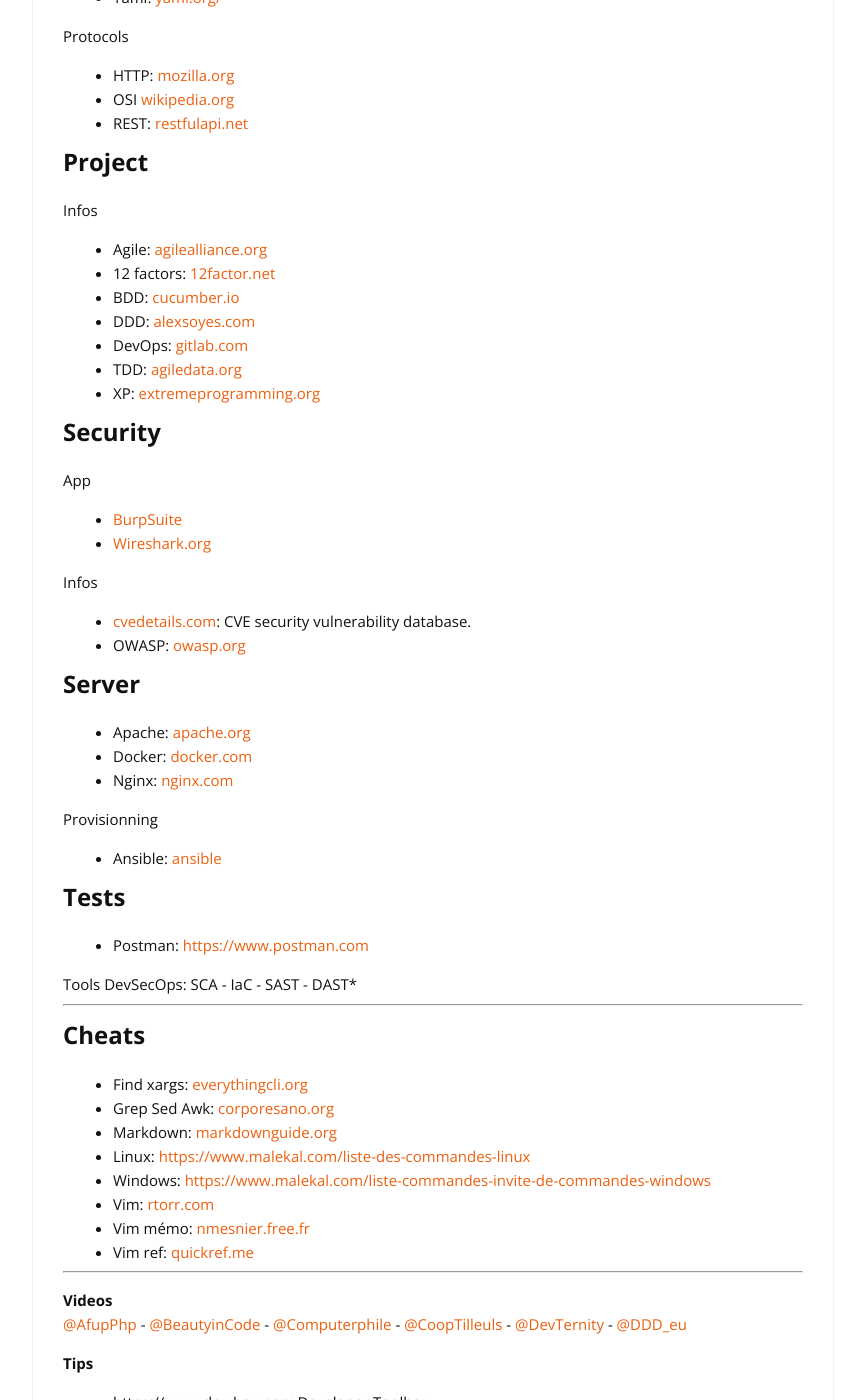
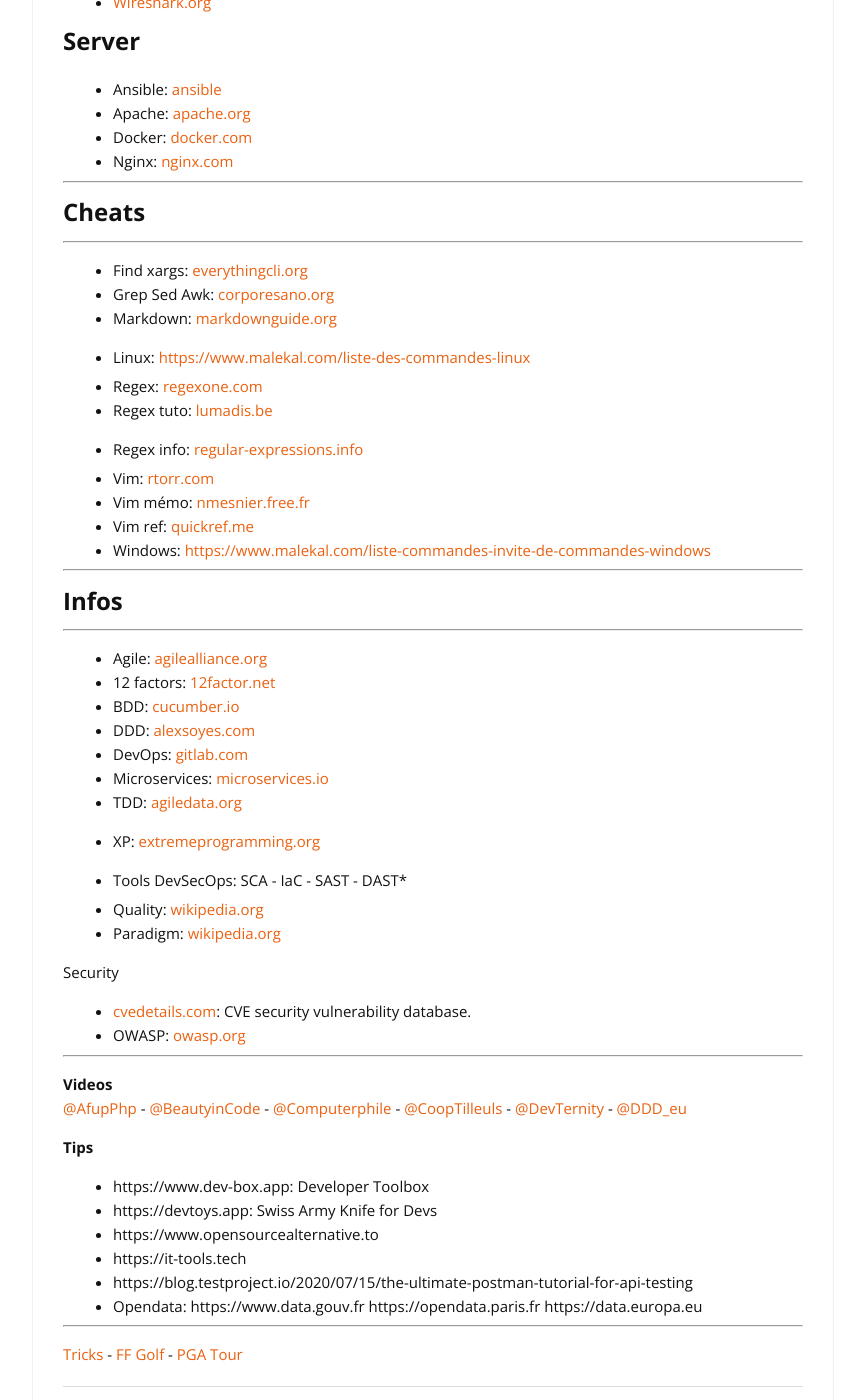
Before and after one commit to cylmat/cylmat.github.io, a Jekyll site: the page built from _pages/USEFUL.md, in a window 1280 px wide and 1400 px high, scrolled down 2767 px. Shown: the whole window, without its empty margins (207-1072 px from the left). Built offline with Jekyll 4.4.1, drawn with Linux system fonts in a browser that asks for light colours; nearby versions of some CDN libraries; some of the changed text lies outside the part shown.

Commit message:
Update USEFUL.md

```diff
--- a/_pages/USEFUL.md
+++ b/_pages/USEFUL.md
@@ -61,11 +60,9 @@
 
 ### Coding
 - Vim: [vim.org](https://www.vim.org)
-- VSCode docs: [visualstudio.com](https://code.visualstudio.com/docs)
-
-Infos
 - Vim awesome: [vimawesome.com](https://vimawesome.com)
 - Vim help: [vimhelp.org](https://vimhelp.org)
+- VSCode docs: [visualstudio.com](https://code.visualstudio.com/docs)
 
 ## DB
 + Doctrine: [doctrine-project.org](https://www.doctrine-project.org)
@@ -76,15 +73,8 @@
 + Composer: [getcomposer.org](https://getcomposer.org/doc)
 + Git: [git-scm.com](https://git-scm.com/doc)
 + Git book: [alexgirard.com](https://alexgirard.com/git-book)
-
-Infos
-- Quality: [wikipedia.org](https://fr.wikipedia.org/wiki/Qualit%C3%A9_logicielle)
-- Paradigm: [wikipedia.org](https://fr.m.wikipedia.org/wiki/Paradigme_(programmation))
-
-Links
-+ Regex: [regexone.com](https://regexone.com)
-+ Regex tuto: [lumadis.be](https://lumadis.be/regex)
-+ Regex info: [regular-expressions.info](https://www.regular-expressions.info)
++ Postman: [https://www.postman.com](https://www.postman.com)
++ Symfony BP: [symfony.com](https://symfony.com/doc/current/best_practices.html)
 
 ## Front
 - Bootstrap: [getbootstrap.com](https://getbootstrap.com/docs)
@@ -107,48 +97,54 @@
 - OSI [wikipedia.org](https://fr.wikipedia.org/wiki/Mod%C3%A8le_OSI)
 - REST: [restfulapi.net](https://restfulapi.net/hateoas)
 
-## Project
-Infos
+## Security
+App
+- [BurpSuite](https://portswigger.net/burp)
+- [Wireshark.org](https://www.wireshark.org)
+
+## Server
++ Ansible: [ansible](https://www.ansible.com)
++ Apache: [apache.org](https://httpd.apache.org)
++ Docker: [docker.com](https://docs.docker.com)
++ Nginx: [nginx.com](https://docs.nginx.com)
+
+---
+## Cheats
+---
+- Find xargs: [everythingcli.org](https://www.everythingcli.org/find-exec-vs-find-xargs)
+- Grep Sed Awk: [corporesano.org](http://www.corporesano.org/doc-site/grepawksed.html)
+- Markdown: [markdownguide.org](https://www.markdownguide.org/cheat-sheet)
+- Linux: [https://www.malekal.com/liste-des-commandes-linux](https://www.malekal.com/liste-des-commandes-linux)
+
++ Regex: [regexone.com](https://regexone.com)
++ Regex tuto: [lumadis.be](https://lumadis.be/regex)
++ Regex info: [regular-expressions.info](https://www.regular-expressions.info)
+
+- Vim: [rtorr.com](https://vim.rtorr.com)
+- Vim mémo: [nmesnier.free.fr](http://nmesnier.free.fr/vim.html)
+- Vim ref: [quickref.me](https://quickref.me/vim)
+- Windows: [https://www.malekal.com/liste-commandes-invite-de-commandes-windows](https://www.malekal.com/liste-commandes-invite-de-commandes-windows)
+
+---
+## Infos
+---
 + Agile: [agilealliance.org](https://www.agilealliance.org/agile101/12-principles-behind-the-agile-manifesto)
 + 12 factors: [12factor.net](https://12factor.net)
 + BDD: [cucumber.io](https://cucumber.io/docs/bdd)
 + DDD: [alexsoyes.com](https://alexsoyes.com/ddd-domain-driven-design)
 + DevOps: [gitlab.com](https://about.gitlab.com/topics/devops)
++ Microservices: [microservices.io](https://microservices.io)
 + TDD: [agiledata.org](http://agiledata.org/essays/tdd.html)
 + XP: [extremeprogramming.org](http://www.extremeprogramming.org)
 
-## Security
-App
-- [BurpSuite](https://portswigger.net/burp)
-- [Wireshark.org](https://www.wireshark.org)
+- Tools DevSecOps: SCA - IaC - SAST - DAST*
 
-Infos
+- Quality: [wikipedia.org](https://fr.wikipedia.org/wiki/Qualit%C3%A9_logicielle)
+- Paradigm: [wikipedia.org](https://fr.m.wikipedia.org/wiki/Paradigme_(programmation))
+
+Security
 - [cvedetails.com]([cvedetails.com](https://www.cvedetails.com)): CVE security vulnerability database.
 - OWASP: [owasp.org](https://owasp.org)
-
-## Server
-+ Apache: [apache.org](https://httpd.apache.org)
-+ Docker: [docker.com](https://docs.docker.com)
-+ Nginx: [nginx.com](https://docs.nginx.com)
-
-Provisionning
-- Ansible: [ansible](https://www.ansible.com)
-
-## Tests
-- Postman: [https://www.postman.com](https://www.postman.com)
-
-Tools DevSecOps: SCA - IaC - SAST - DAST*
-
----
-## Cheats
-- Find xargs: [everythingcli.org](https://www.everythingcli.org/find-exec-vs-find-xargs)
-- Grep Sed Awk: [corporesano.org](http://www.corporesano.org/doc-site/grepawksed.html)
-- Markdown: [markdownguide.org](https://www.markdownguide.org/cheat-sheet)
-- Linux: [https://www.malekal.com/liste-des-commandes-linux](https://www.malekal.com/liste-des-commandes-linux)
-- Windows: [https://www.malekal.com/liste-commandes-invite-de-commandes-windows](https://www.malekal.com/liste-commandes-invite-de-commandes-windows)
-- Vim: [rtorr.com](https://vim.rtorr.com)
-- Vim mémo: [nmesnier.free.fr](http://nmesnier.free.fr/vim.html)
-- Vim ref: [quickref.me](https://quickref.me/vim)
 
 ---
 **Videos**
@@ -164,7 +160,6 @@
 - https://devtoys.app: Swiss Army Knife for Devs
 - https://www.opensourcealternative.to
 - https://it-tools.tech
-  https://microservices.io
 * https://blog.testproject.io/2020/07/15/the-ultimate-postman-tutorial-for-api-testing
 * Opendata: https://www.data.gouv.fr https://opendata.paris.fr https://data.europa.eu
 
```
Also changed, not shown: other parts of _pages/USEFUL.md (+2 -3 lines).
